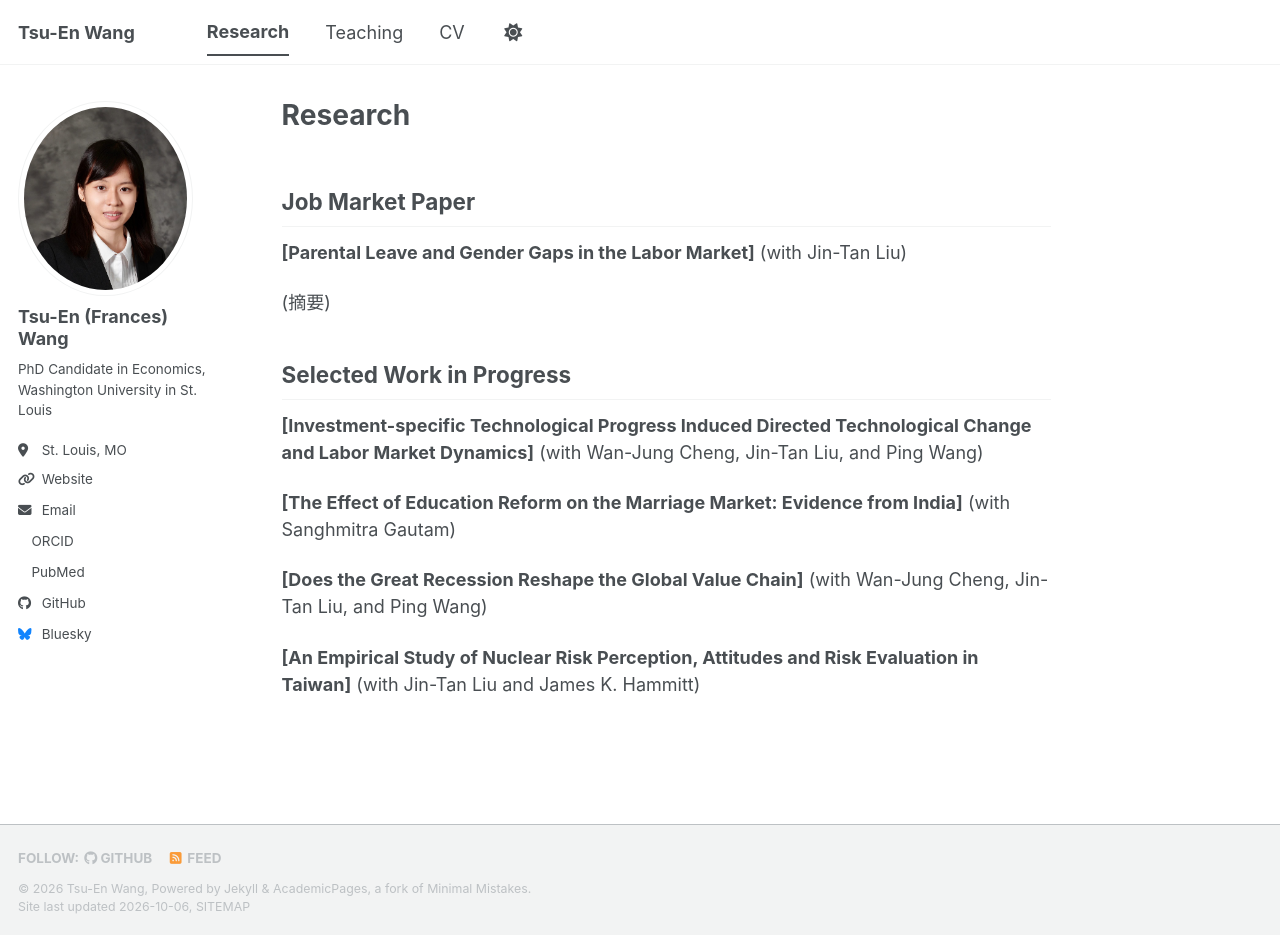
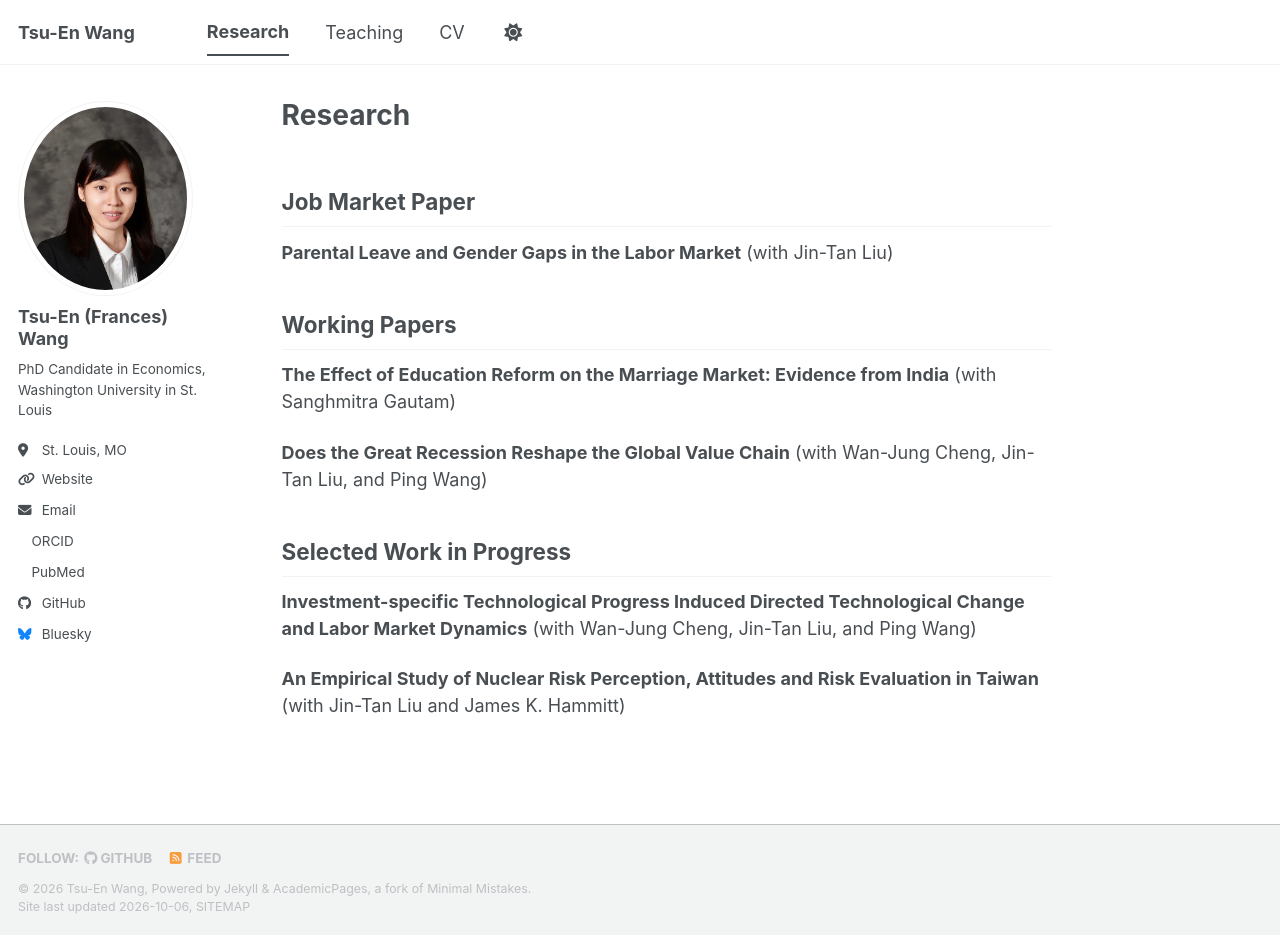
Before and after one commit to tsu-enwang/tsu-enwang, a Jekyll site: the page built from _pages/research.md, in a window 1280 px wide and 935 px high. Built offline with Jekyll 4.4.1, drawn with Linux system fonts in a browser that asks for light colours; a style sheet for code colours, icons or effects is not loaded.

Commit message:
Update research.md

```diff
--- a/_pages/research.md
+++ b/_pages/research.md
@@ -6,19 +6,19 @@ author_profile: true
 
 ## Job Market Paper
 
-**[Parental Leave and Gender Gaps in the Labor Market]** (with Jin-Tan Liu)
+**Parental Leave and Gender Gaps in the Labor Market** (with Jin-Tan Liu)
 
-(摘要)
+## Working Papers
+
+**The Effect of Education Reform on the Marriage Market: Evidence from India** (with Sanghmitra Gautam)
+
+**Does the Great Recession Reshape the Global Value Chain** (with Wan-Jung Cheng, Jin-Tan
+Liu, and Ping Wang)
 
 ## Selected Work in Progress
 
-**[Investment-specific Technological Progress Induced Directed Technological Change and Labor
-Market Dynamics]** (with Wan-Jung Cheng, Jin-Tan Liu, and Ping Wang)
+**Investment-specific Technological Progress Induced Directed Technological Change and Labor
+Market Dynamics** (with Wan-Jung Cheng, Jin-Tan Liu, and Ping Wang)
 
-**[The Effect of Education Reform on the Marriage Market: Evidence from India]** (with Sanghmitra Gautam)
-
-**[Does the Great Recession Reshape the Global Value Chain]** (with Wan-Jung Cheng, Jin-Tan
-Liu, and Ping Wang)
-
-**[An Empirical Study of Nuclear Risk Perception, Attitudes and Risk Evaluation in Taiwan]** (with
+**An Empirical Study of Nuclear Risk Perception, Attitudes and Risk Evaluation in Taiwan** (with
 Jin-Tan Liu and James K. Hammitt)
```
